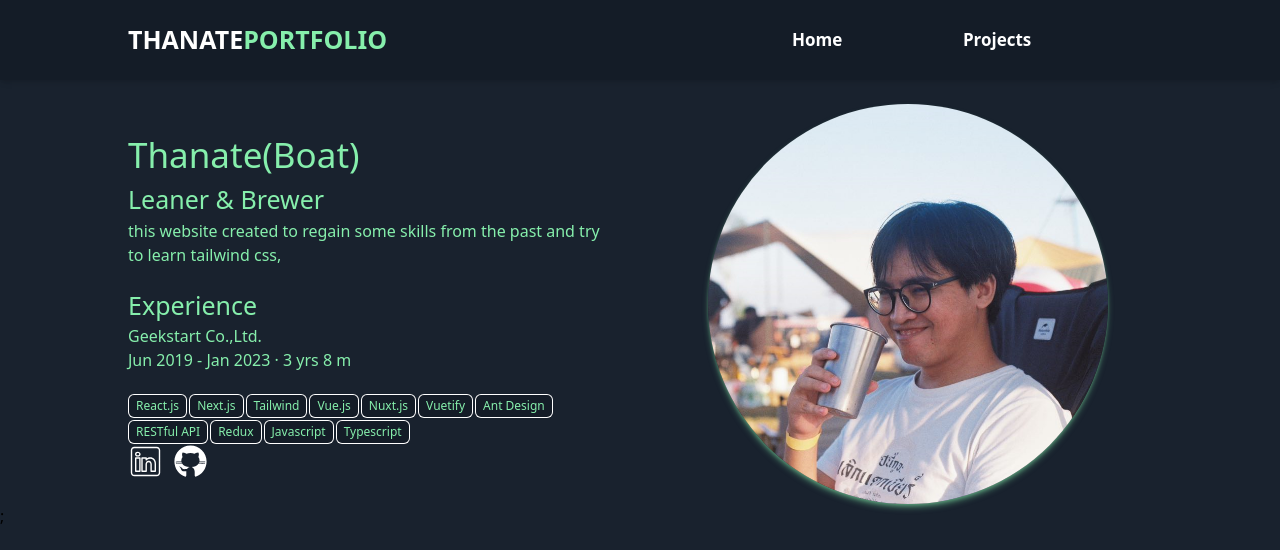
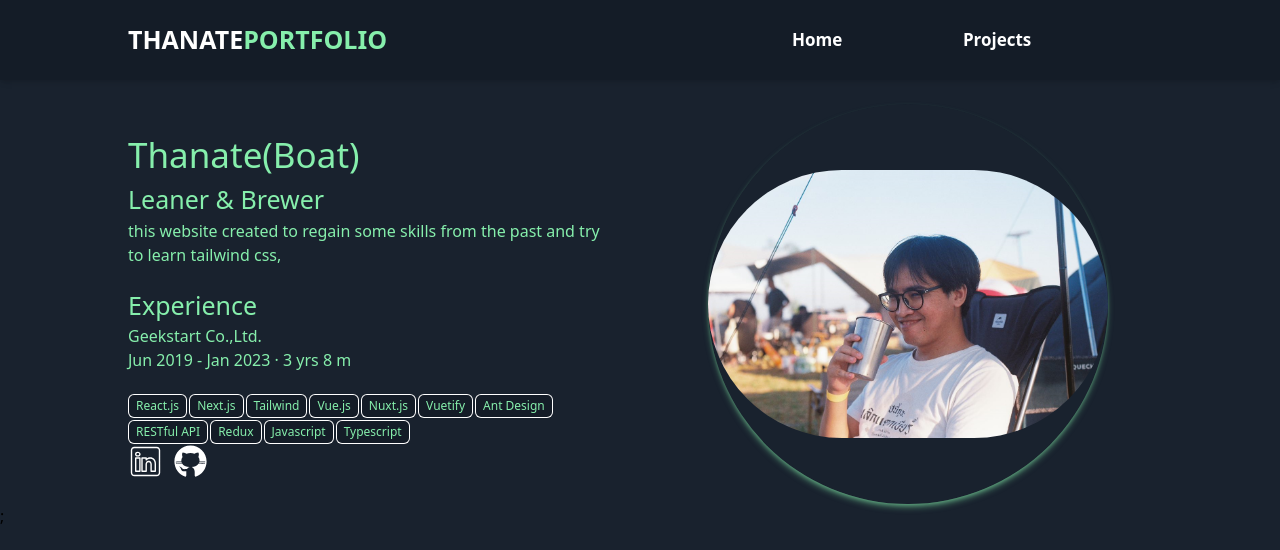
Before and after one commit to mugenboat/portfolio, a Next.js app: page / in a window 1280 px wide. Shown: the top 550 px of the page. Built offline with nearby package versions, Linux system fonts and the light colour scheme.

Commit message:
add image size

```diff
--- a/components/Introduce.tsx
+++ b/components/Introduce.tsx
@@ -41,10 +41,11 @@ const Introduce = () => {
       <div className="w-[400px] h-[400px] hidden relative lg:flex items-center rounded-full shadow-md shadow-green-300/50">
         <Image
           src="./me.png"
-          layout="fill"
           className="object-cover rounded-full"
-          alt=""
+          alt="boat"
           key="boat"
+          width={400}
+          height={400}
         />
       </div>
     </div>
```
